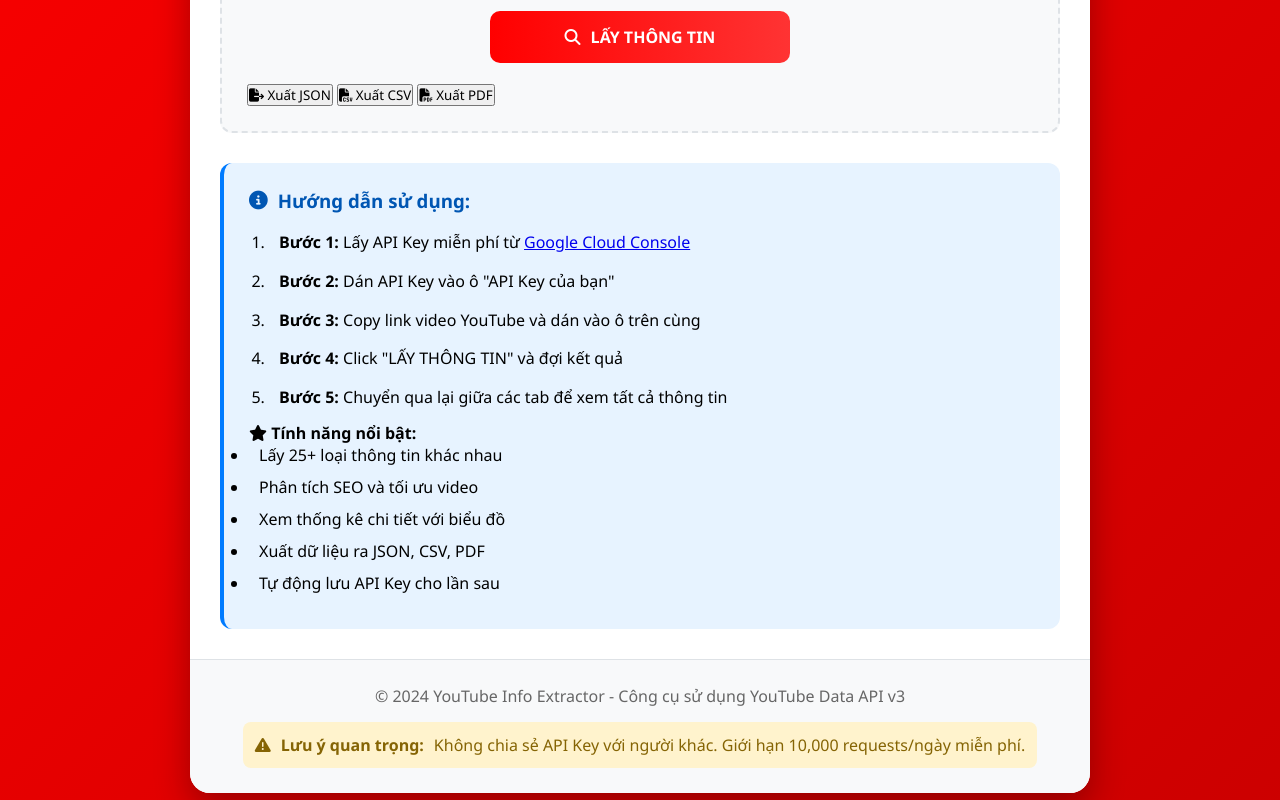
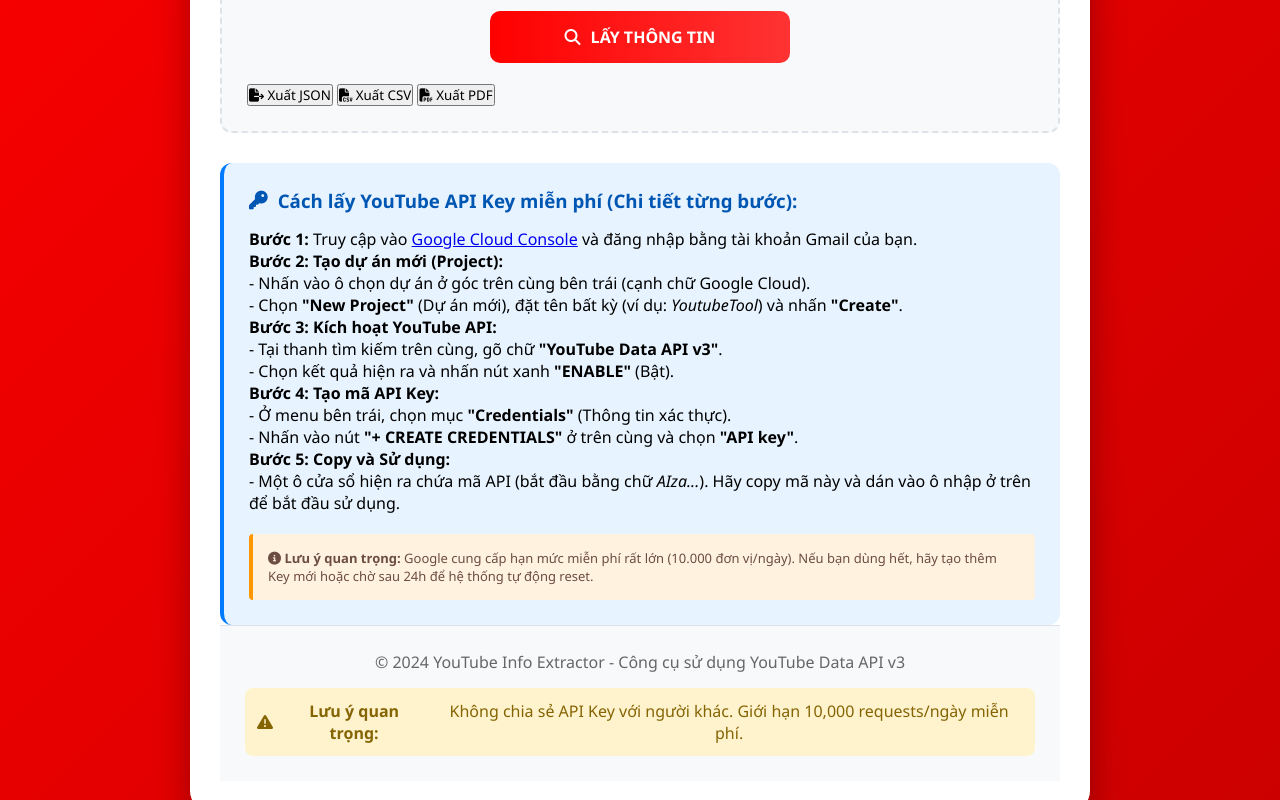
Before and after one commit to nyanvu919/youtube-extractor-backend, a website: page index.html in a window 1280 px wide. Shown: the part 488-1288 px from the top of the page. Drawn offline with nearby package versions, Linux system fonts and the light colour scheme.

Commit message:
Update index.html

```diff
--- a/index.html
+++ b/index.html
@@ -97,28 +97,35 @@
             </div>
 
             <!-- INSTRUCTIONS -->
-            <div class="instructions">
-                <h3><i class="fas fa-info-circle"></i> Hướng dẫn sử dụng:</h3>
-                <ol>
-                    <li><strong>Bước 1:</strong> Lấy API Key miễn phí từ <a href="https://console.cloud.google.com/" target="_blank">Google Cloud Console</a></li>
-                    <li><strong>Bước 2:</strong> Dán API Key vào ô "API Key của bạn"</li>
-                    <li><strong>Bước 3:</strong> Copy link video YouTube và dán vào ô trên cùng</li>
-                    <li><strong>Bước 4:</strong> Click "LẤY THÔNG TIN" và đợi kết quả</li>
-                    <li><strong>Bước 5:</strong> Chuyển qua lại giữa các tab để xem tất cả thông tin</li>
-                </ol>
+          <div class="instructions">
+    <h3><i class="fas fa-key"></i> Cách lấy YouTube API Key miễn phí (Chi tiết từng bước):</h3>
+    <div class="step-guide">
+        <p><strong>Bước 1:</strong> Truy cập vào <a href="https://console.cloud.google.com/" target="_blank">Google Cloud Console</a> và đăng nhập bằng tài khoản Gmail của bạn.</p>
 
-                <div class="features">
-                    <h4><i class="fas fa-star"></i> Tính năng nổi bật:</h4>
-                    <ul>
-                        <li>Lấy 25+ loại thông tin khác nhau</li>
-                        <li>Phân tích SEO và tối ưu video</li>
-                        <li>Xem thống kê chi tiết với biểu đồ</li>
-                        <li>Xuất dữ liệu ra JSON, CSV, PDF</li>
-                        <li>Tự động lưu API Key cho lần sau</li>
-                    </ul>
-                </div>
-            </div>
-        </div>
+        <p><strong>Bước 2: Tạo dự án mới (Project):</strong>
+            <br> - Nhấn vào ô chọn dự án ở góc trên cùng bên trái (cạnh chữ Google Cloud).
+            <br> - Chọn <b>"New Project"</b> (Dự án mới), đặt tên bất kỳ (ví dụ: <i>YoutubeTool</i>) và nhấn <b>"Create"</b>.
+        </p>
+
+        <p><strong>Bước 3: Kích hoạt YouTube API:</strong>
+            <br> - Tại thanh tìm kiếm trên cùng, gõ chữ <b>"YouTube Data API v3"</b>.
+            <br> - Chọn kết quả hiện ra và nhấn nút xanh <b>"ENABLE"</b> (Bật).
+        </p>
+
+        <p><strong>Bước 4: Tạo mã API Key:</strong>
+            <br> - Ở menu bên trái, chọn mục <b>"Credentials"</b> (Thông tin xác thực).
+            <br> - Nhấn vào nút <b>"+ CREATE CREDENTIALS"</b> ở trên cùng và chọn <b>"API key"</b>.
+        </p>
+
+        <p><strong>Bước 5: Copy và Sử dụng:</strong>
+            <br> - Một ô cửa sổ hiện ra chứa mã API (bắt đầu bằng chữ <i>AIza...</i>). Hãy copy mã này và dán vào ô nhập ở trên để bắt đầu sử dụng.
+        </p>
+    </div>
+
+    <div class="api-note" style="background: #fff3e0; border-left: 4px solid #ff9800; padding: 15px; margin-top: 20px; font-size: 13px; color: #6d4c41; border-radius: 4px;">
+        <i class="fas fa-info-circle"></i> <b>Lưu ý quan trọng:</b> Google cung cấp hạn mức miễn phí rất lớn (10.000 đơn vị/ngày). Nếu bạn dùng hết, hãy tạo thêm Key mới hoặc chờ sau 24h để hệ thống tự động reset.
+    </div>
+</div>
 
         <!-- FOOTER -->
         <footer>
```
